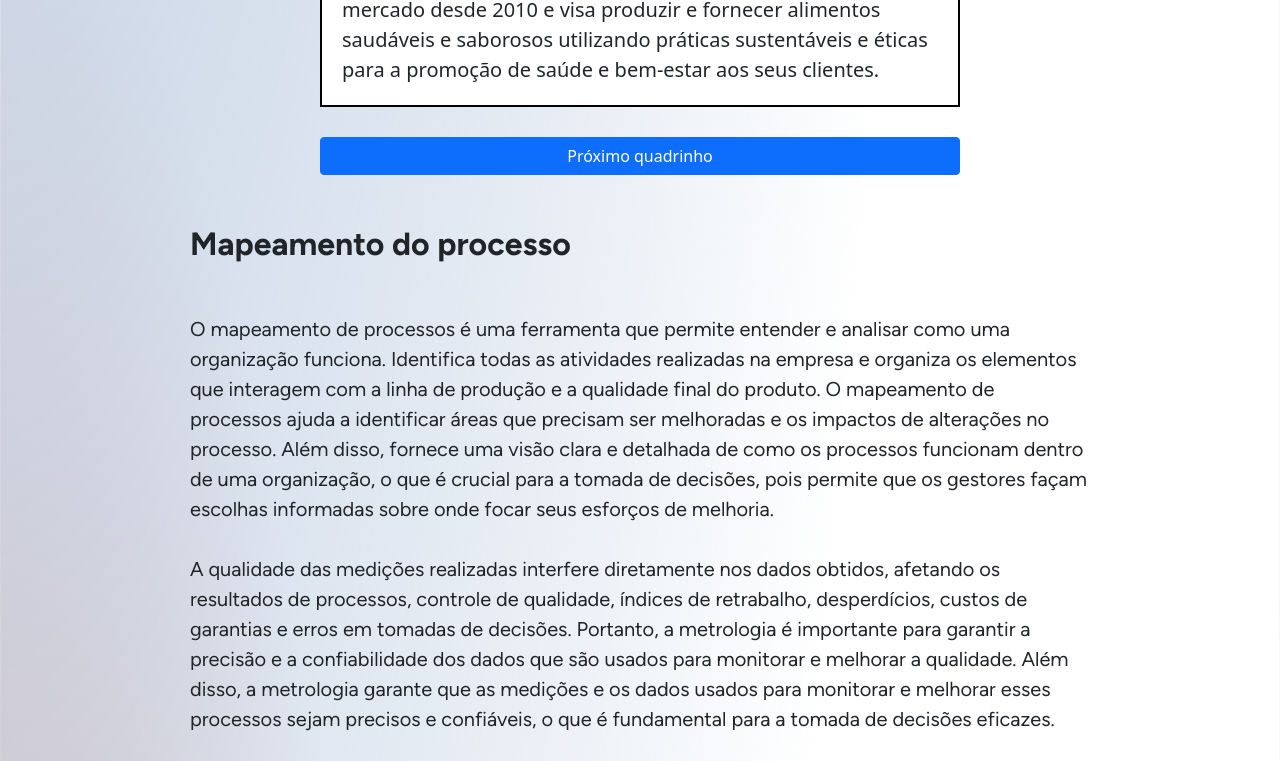
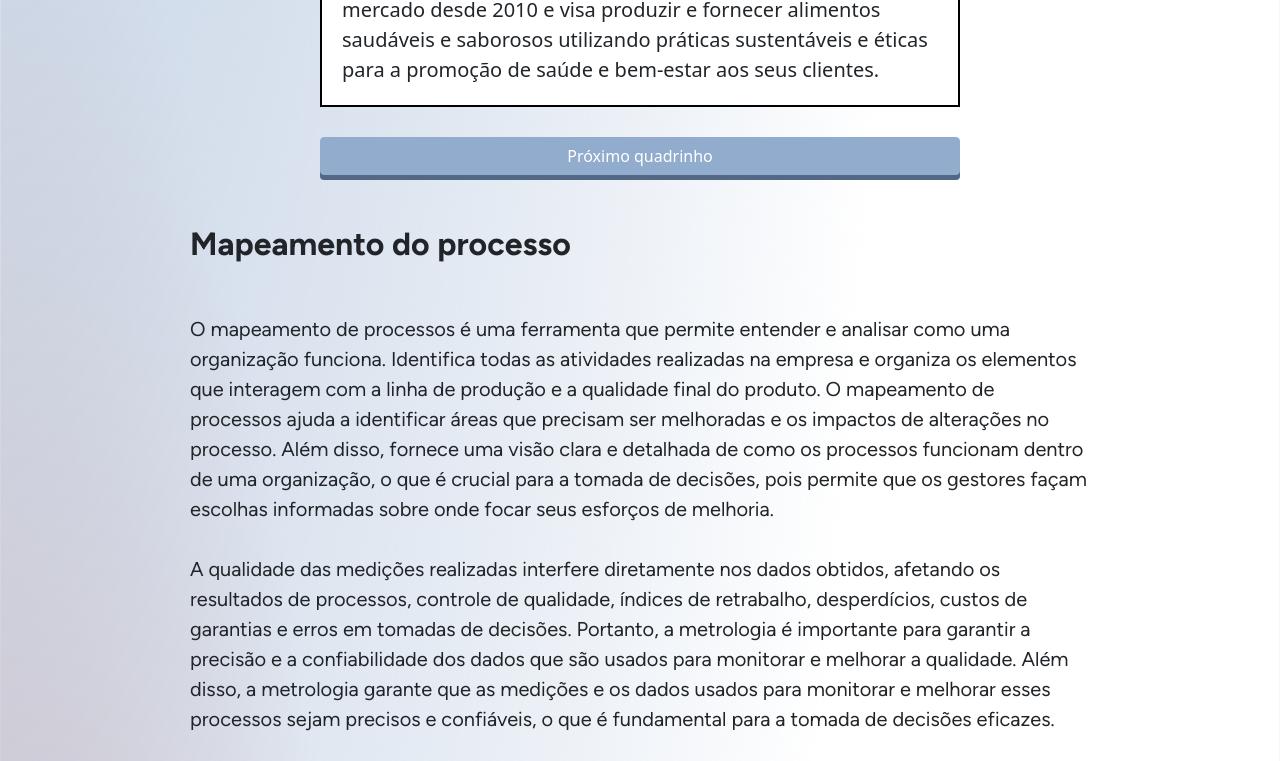
Before and after one commit to front-ted/tqu-10, a plain HTML site: page 04_interacao_gestao/index.html in a window 1280 px wide. Shown: the part 6079-6840 px from the top of the page. Drawn offline with Linux system fonts and the light colour scheme; a script that the page names is missing; files whose address does not match are found by name.

Commit message:
alterações na hq

```diff
--- a/04_interacao_gestao/oda/hq/css/tirinha-vertical.css
+++ b/04_interacao_gestao/oda/hq/css/tirinha-vertical.css
@@ -34,3 +34,17 @@
     z-index: 10;
     position: relative;
 }
+
+
+.btn.btn-primary.btn-hq-proximo.w-100 {
+    background-color: #92acce;
+    border-color: #92acce;
+    box-shadow: 0 5px #536884;
+  }
+
+  .btn.btn-primary.btn-hq-proximo.w-100:hover,
+  .btn.btn-primary.btn-hq-proximo.w-100:focus {
+    background-color: #7d97b8;
+    border-color: #7d97b8;
+
+}
```
